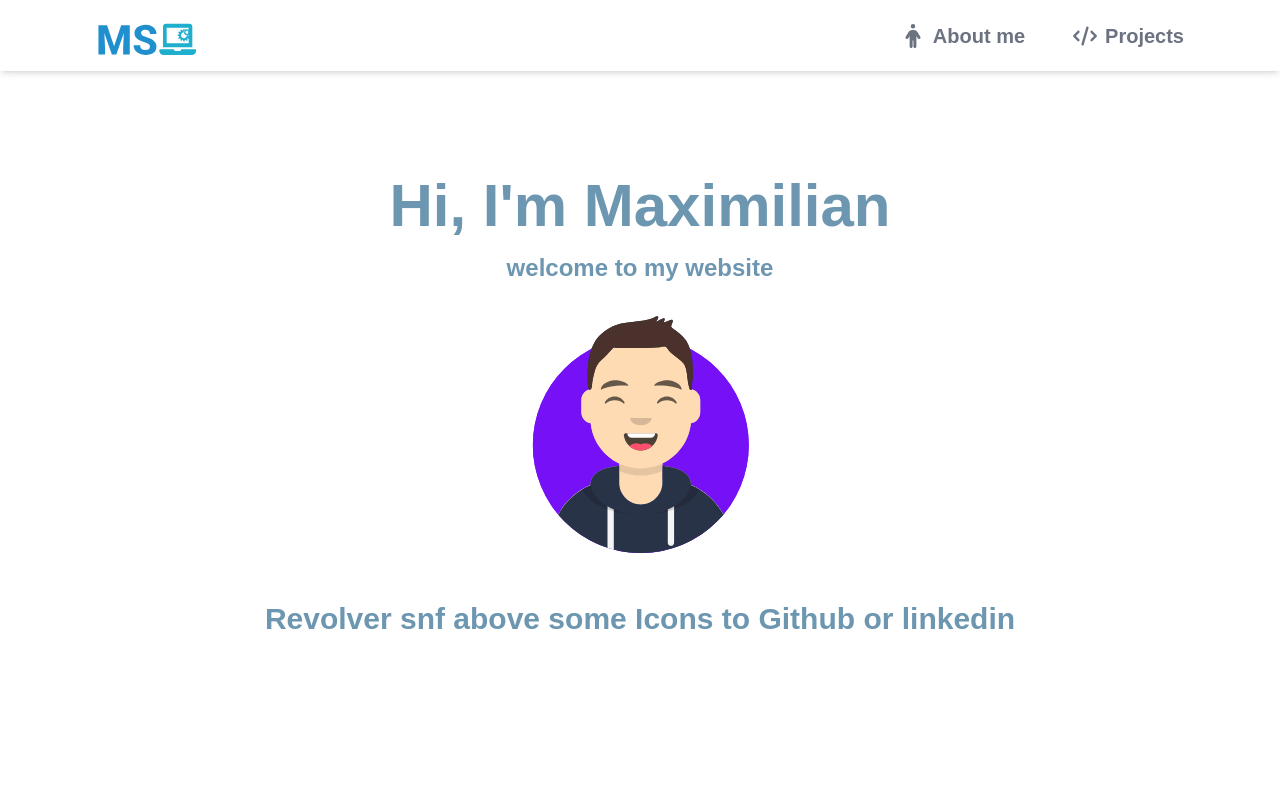
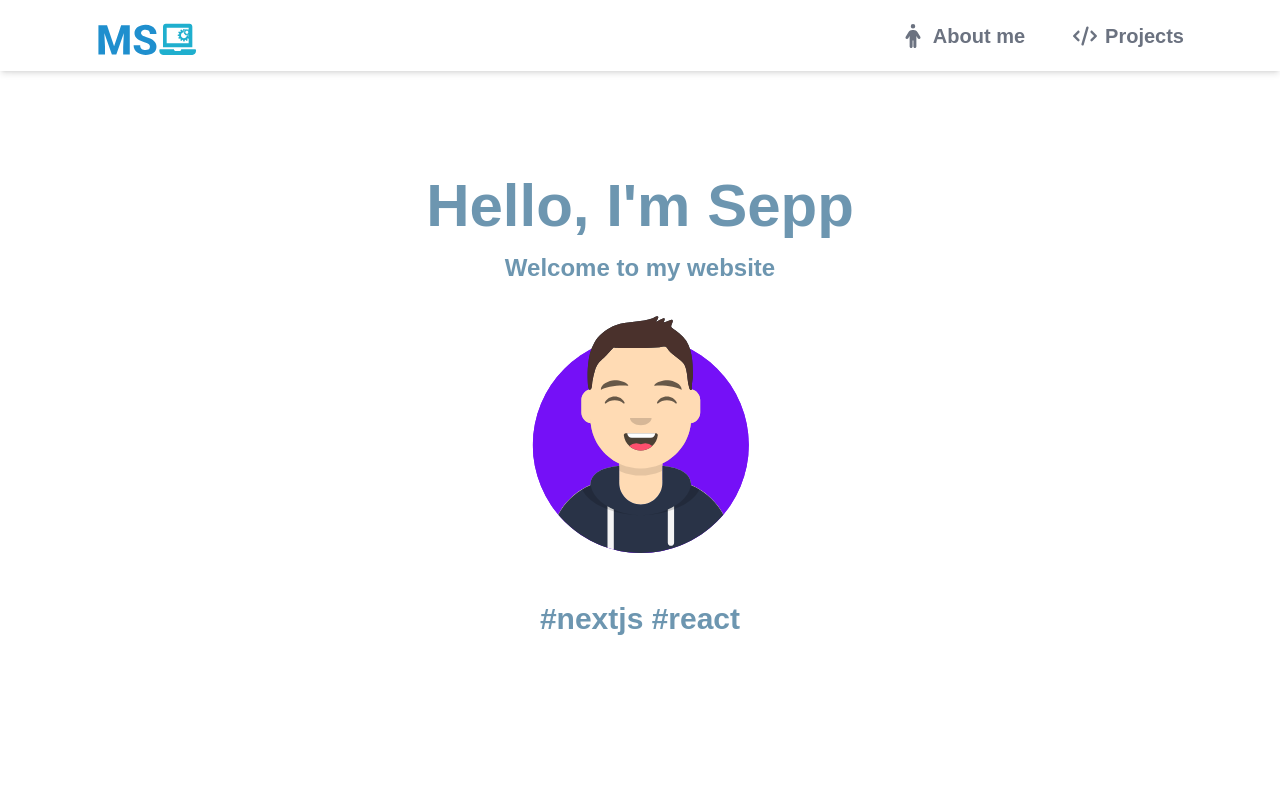
Before and after one commit to FeliMax/signore, a Next.js app: page / in a window 1280 px wide. Shown: the top 800 px of the page. Built offline with nearby package versions, Linux system fonts and the light colour scheme.

Commit message:
Get header content from json file

```diff
--- a/components/Hero/Hero.tsx
+++ b/components/Hero/Hero.tsx
@@ -1,16 +1,24 @@
 import Image from 'next/image';
 import Me from '/assets/avatar.svg'
+import content from '../../public/content/hero.json';
 
+interface HeroContent {
+    title: string;
+    subtitle: string;
+    tags: string[];
+}
 
 export const Hero = () => {
+    const heroContent = content as HeroContent;
+
     return (
         <section className=" h-[100vh] flex flex-col justify-start">
             <div className="container flex flex-col items-center text-primary pt-44 ">
-                <h1 className="mb-4">Hi, I'm Maximilian</h1>
-                <h5 className="mb-8">welcome to my website</h5>
+                <h1 className="mb-4">{heroContent.title}</h1>
+                <h5 className="mb-8">{heroContent.subtitle}</h5>
                 <Image src={Me}  alt="Profile"/>
 
-                <h4 className="mt-12">Revolver snf above some Icons to Github or linkedin </h4>
+                <h4 className="mt-12">{heroContent.tags.join(" ")}</h4>
             </div>
         </section>
     )
--- /dev/null
+++ b/public/content/hero.json
@@ -0,0 +1,8 @@
+{
+    "title": "Hello, I'm Sepp",
+    "subtitle": "Welcome to my website",
+    "tags": [
+        "#nextjs",
+        "#react"
+    ]
+}
```
